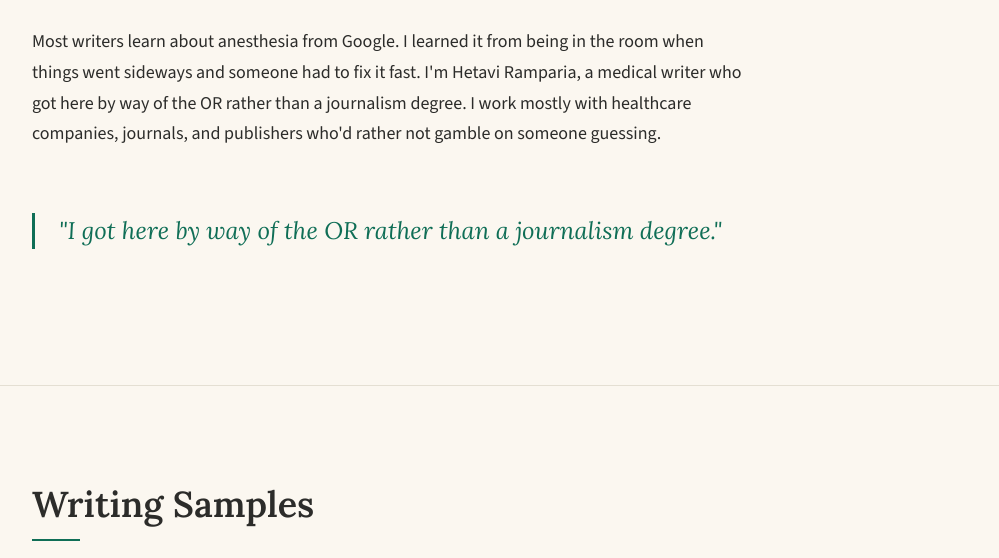
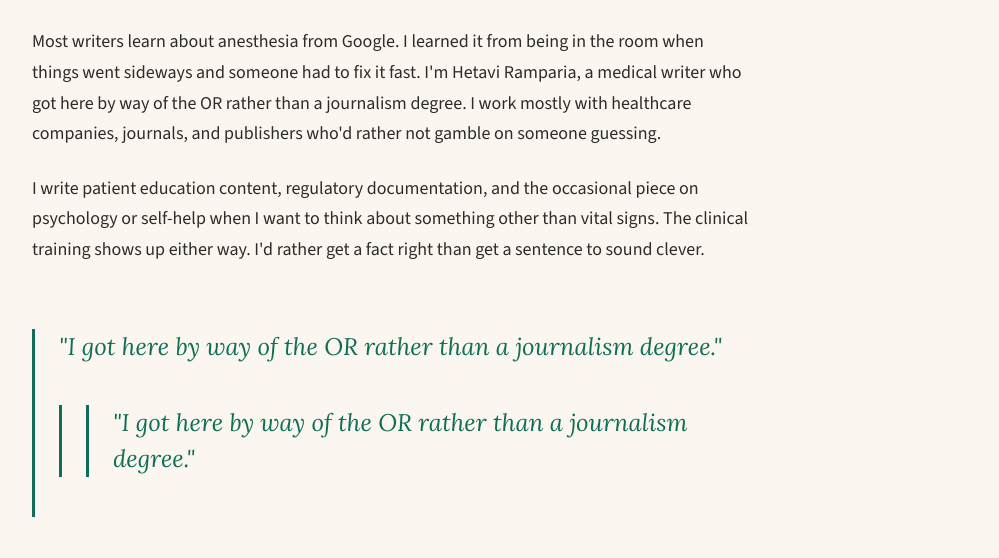
Before and after one commit to Hetavi369/hetavi-portfolio, a plain HTML site: page index.html in a window 1280 px wide. Shown: the part 394-952 px from the top of the page, without its empty margins (140-1139 px from the left). Drawn offline with nearby package versions, Linux system fonts and the light colour scheme.

Commit message:
Update index.html

```diff
--- a/index.html
+++ b/index.html
@@ -53,7 +53,12 @@
 
         <div class="bio-paragraphs">
           <p>Most writers learn about anesthesia from Google. I learned it from being in the room when things went sideways and someone had to fix it fast. I'm Hetavi Ramparia, a medical writer who got here by way of the OR rather than a journalism degree. I work mostly with healthcare companies, journals, and publishers who'd rather not gamble on someone guessing.</p>
+          <p>I write patient education content, regulatory documentation, and the occasional piece on psychology or self-help when I want to think about something other than vital signs. The clinical training shows up either way. I'd rather get a fact right than get a sentence to sound clever.</p>
 
+  <blockquote class="bio-pullquote">
+    "I got here by way of the OR rather than a journalism degree."
+
+  <blockquote class="bio-pullquote">
           <blockquote class="bio-pullquote">
   "I got here by way of the OR rather than a journalism degree."
 </blockquote>
```
